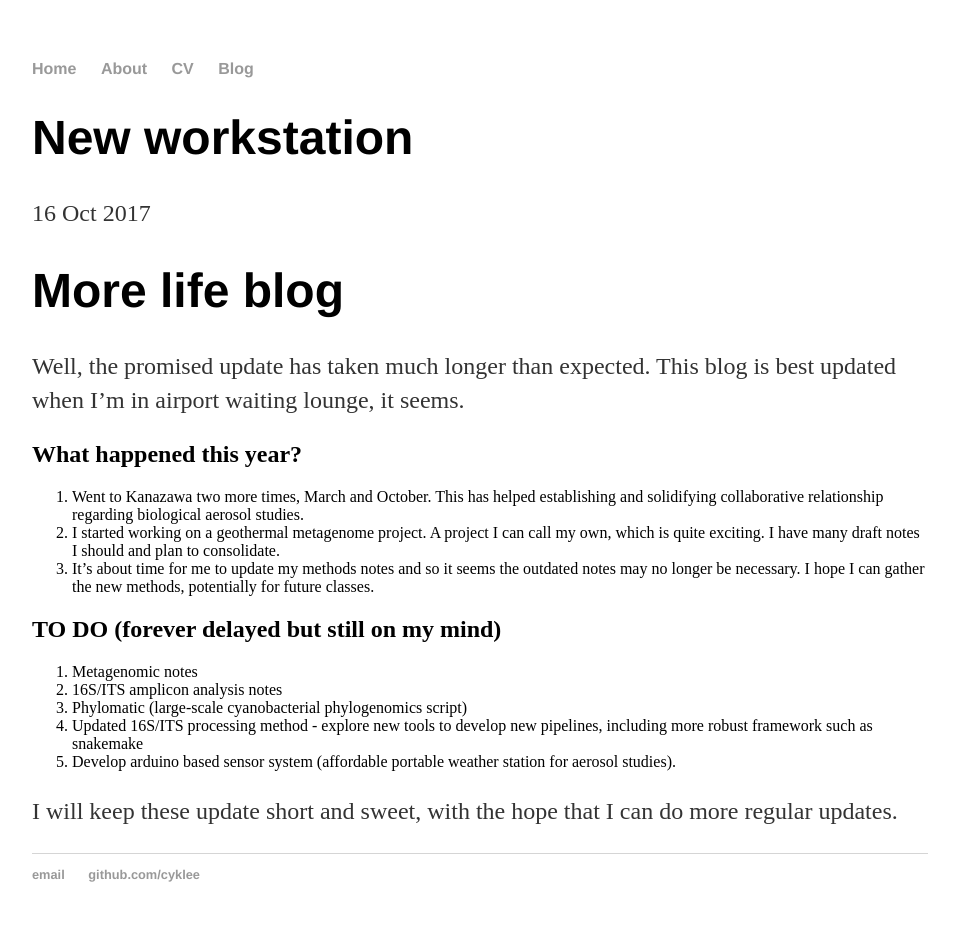
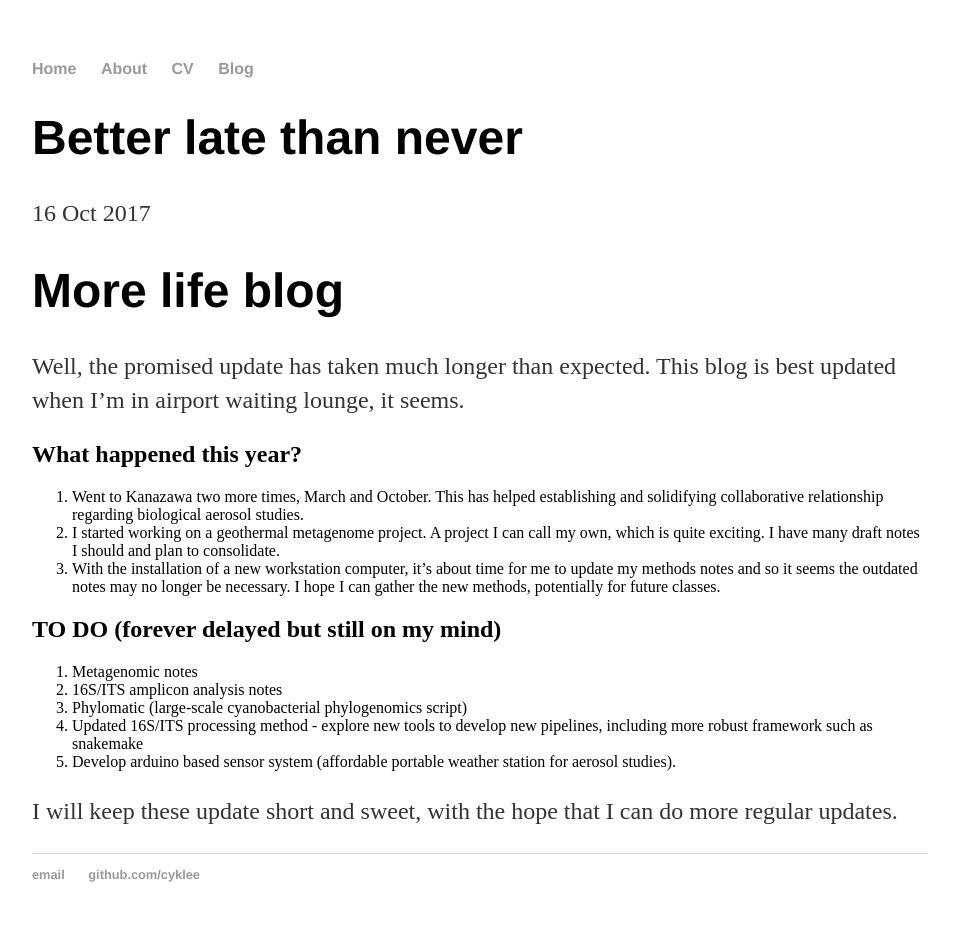
Before and after one commit to cyklee/cyklee.github.io, a Jekyll site: the page built from _posts/2017-10-16-better-late.md, in a window 1280 px wide. Shown: the whole page, without its empty margins (160-1116 px from the left). Built offline with Jekyll 4.4.1, drawn with Linux system fonts in a browser that asks for light colours.

Commit message:
Update and rename 2017-10-16-better-late-than-never.md to 2017-10-16-better-late.md

```diff
--- a/_posts/2017-10-16-better-late-than-never.md
+++ b/_posts/2017-10-16-better-late.md
@@ -1,6 +1,6 @@
 ---
 layout: post
-title: "New workstation"
+title: "Better late than never"
 date: 2017-10-16
 ---
 
@@ -12,7 +12,7 @@ Well, the promised update has taken much longer than expected. This blog is best
 
 1. Went to Kanazawa two more times, March and October. This has helped establishing and solidifying collaborative relationship regarding biological aerosol studies.
 2. I started working on a geothermal metagenome project. A project I can call my own, which is quite exciting. I have many draft notes I should and plan to consolidate.
-3. It's about time for me to update my methods notes and so it seems the outdated notes may no longer be necessary. I hope I can gather the new methods, potentially for future classes.
+3. With the installation of a new workstation computer, it's about time for me to update my methods notes and so it seems the outdated notes may no longer be necessary. I hope I can gather the new methods, potentially for future classes.
 
 ## TO DO (forever delayed but still on my mind)
 
```
